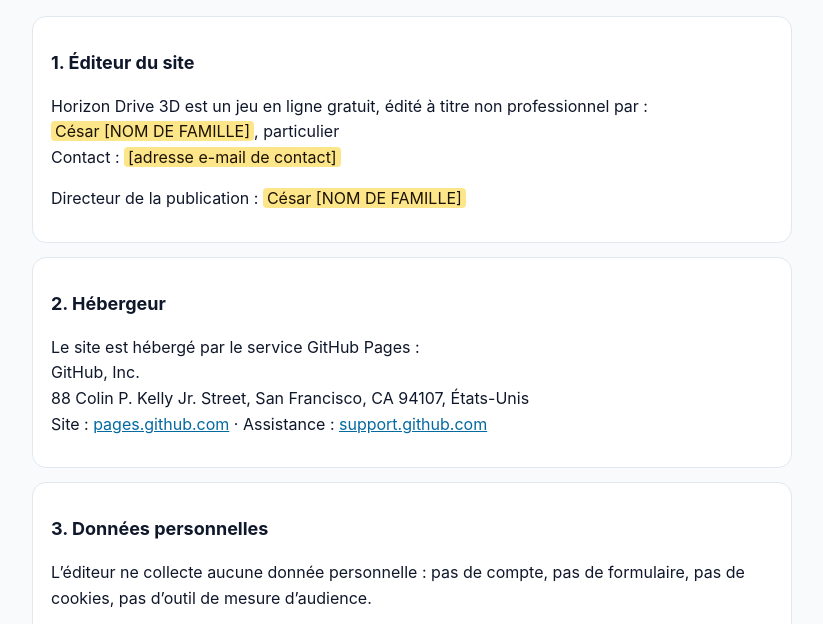
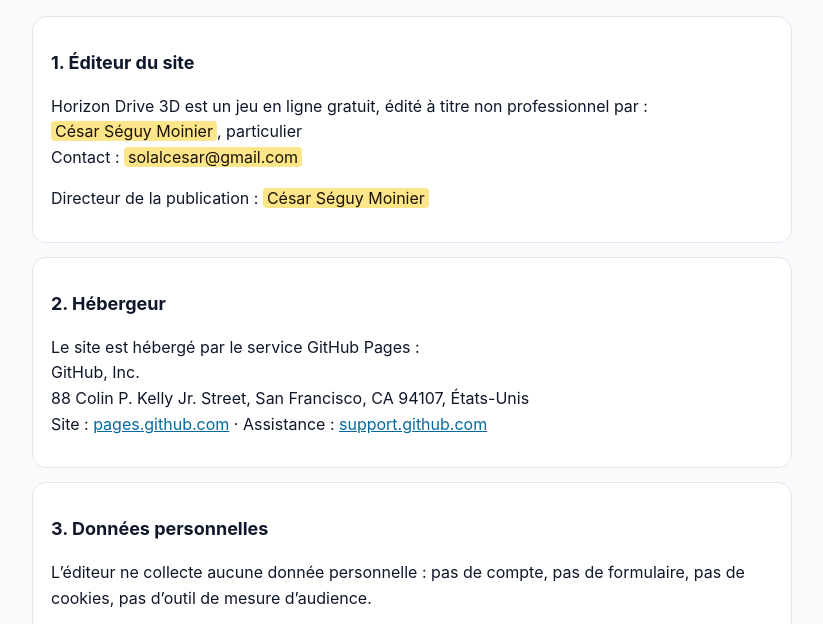
Before and after one commit to solalcesar-design/game-espagnol, a plain HTML site: page mentions-legales.html in a window 1280 px wide. Shown: the part 151-775 px from the top of the page, without its empty margins (228-1051 px from the left). Drawn offline with Linux system fonts and the light colour scheme.

Commit message:
Update mentions-legales.html

```diff
--- a/mentions-legales.html
+++ b/mentions-legales.html
@@ -18,9 +18,9 @@ a{color:var(--ac)}small,.mut{color:var(--mut)}mark{background:#fde68a;color:#1c1
 
 <section><h2>1. Éditeur du site</h2>
 <p>Horizon Drive 3D est un jeu en ligne gratuit, édité à titre non professionnel par :<br>
-<mark>César [NOM DE FAMILLE]</mark>, particulier<br>
-Contact : <mark>[adresse e-mail de contact]</mark></p>
-<p>Directeur de la publication : <mark>César [NOM DE FAMILLE]</mark></p>
+<mark>César Séguy Moinier</mark>, particulier<br>
+Contact : <mark>solalcesar@gmail.com</mark></p>
+<p>Directeur de la publication : <mark>César Séguy Moinier</mark></p>
 </section>
 
 <section><h2>2. Hébergeur</h2>
```
